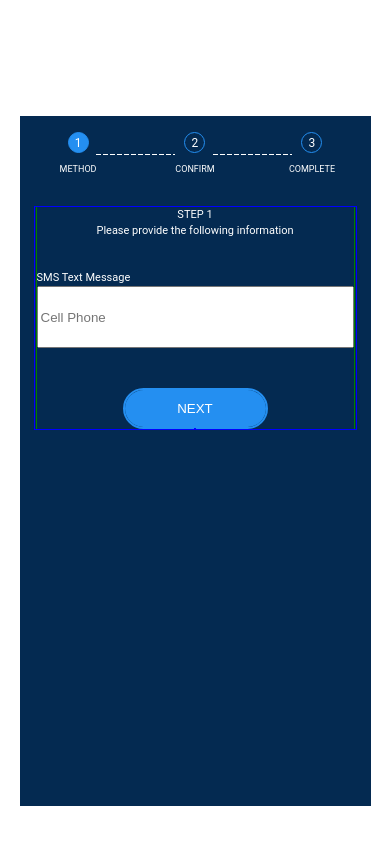
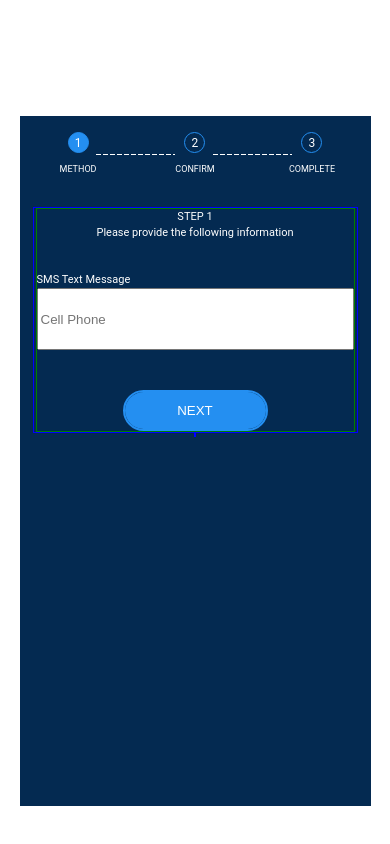
Before and after one commit to kurtreyn/otp-form-demo, an Angular app: page /home in a window 390 px wide. Shown: the top 844 px of the page. Built offline with nearby package versions, Linux system fonts and the light colour scheme.

Commit message:
edit css

```diff
--- a/src/app/components/multistep-form/multistep-form.component.css
+++ b/src/app/components/multistep-form/multistep-form.component.css
@@ -304,7 +304,7 @@
 @media screen and (max-width: 375px) {
   .otp-input-container {
     max-width: 100%;
-    outline: solid 1px red;
+    border: solid 1px red;
   }
 
   .fieldset {
@@ -313,19 +313,19 @@
     display: flex;
     flex-direction: column;
     align-items: center;
-    outline: solid 1px green;
+    border: solid 1px green;
   }
 
   .form-col {
     max-width: fit-content;
-    outline: solid 1px blue;
+    border: solid 1px blue;
   }
 }
 
 @media screen and (max-width: 390px) {
   .otp-input-container {
     max-width: 100%;
-    outline: solid 1px red;
+    border: solid 1px red;
   }
 
   .fieldset {
@@ -334,11 +334,11 @@
     display: flex;
     flex-direction: column;
     align-items: center;
-    outline: solid 1px green;
+    border: solid 1px green;
   }
 
   .form-col {
     max-width: fit-content;
-    outline: solid 1px blue;
+    border: solid 1px blue;
   }
 }
```
